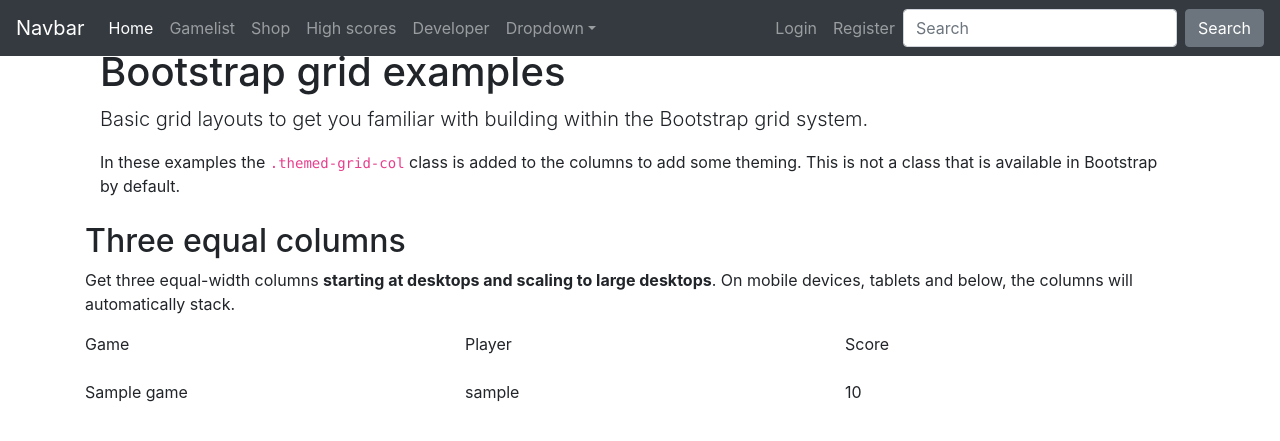
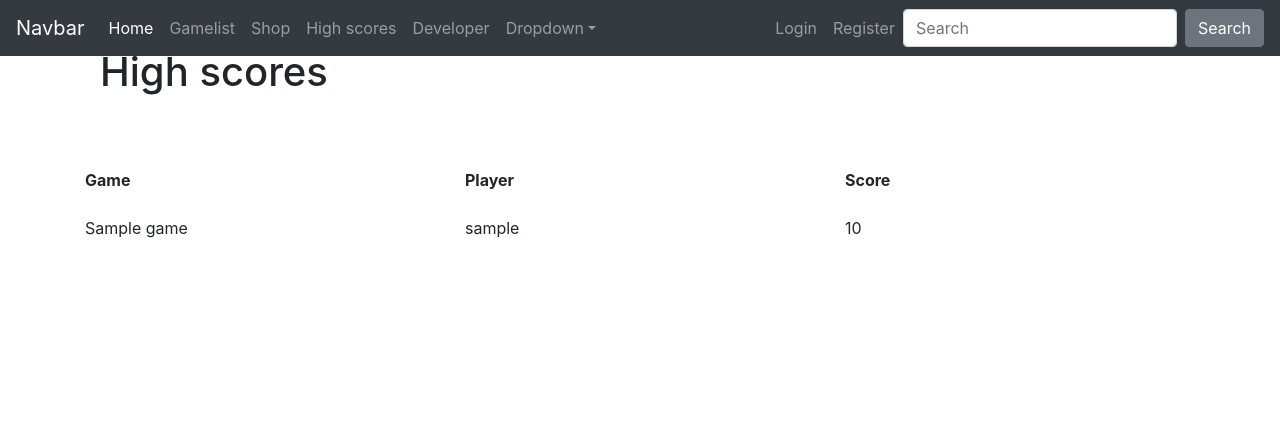
Before and after one commit to Koveror/WSD-project, a Django app: page /hello/highscores in a window 1280 px wide. Shown: the top 441 px of the page. Run offline with Django 3.2, Linux system fonts and the light colour scheme; tables that the repository leaves empty hold one stand-in row (values such as "Sample post"); some libraries are stand-ins or nearby versions.

Commit message:
refactored code, cleaned comments and extra templates

```diff
--- a/hello/templates/hello/highscores.html
+++ b/hello/templates/hello/highscores.html
@@ -39,133 +39,26 @@
       <div class="container">
         <br>
         <br>
-    <h1>Bootstrap grid examples</h1>
-    <p class="lead">Basic grid layouts to get you familiar with building within the Bootstrap grid system.</p>
-    <p>In these examples the <code>.themed-grid-col</code> class is added to the columns to add some theming. This is not a class that is available in Bootstrap by default.</p>
+    <h1>High scores</h1>
+    <br>
+    <br>
 
-    <!-- <h2 class="mt-4">Five grid tiers</h2>
-    <p>There are five tiers to the Bootstrap grid system, one for each range of devices we support. Each tier starts at a minimum viewport size and automatically applies to the larger devices unless overridden.</p>
-
+    </div>
+    <p></p>
     <div class="row mb-3">
-      <div class="col-4 themed-grid-col">.col-4</div>
-      <div class="col-4 themed-grid-col">.col-4</div>
-      <div class="col-4 themed-grid-col">.col-4</div>
-    </div>
-
-    <div class="row mb-3">
-      <div class="col-sm-4 themed-grid-col">.col-sm-4</div>
-      <div class="col-sm-4 themed-grid-col">.col-sm-4</div>
-      <div class="col-sm-4 themed-grid-col">.col-sm-4</div>
-    </div>
-
-    <div class="row mb-3">
-      <div class="col-md-4 themed-grid-col">.col-md-4</div>
-      <div class="col-md-4 themed-grid-col">.col-md-4</div>
-      <div class="col-md-4 themed-grid-col">.col-md-4</div>
-    </div>
-
-    <div class="row mb-3">
-      <div class="col-lg-4 themed-grid-col">.col-lg-4</div>
-      <div class="col-lg-4 themed-grid-col">.col-lg-4</div>
-      <div class="col-lg-4 themed-grid-col">.col-lg-4</div>
-    </div>
-
-    <div class="row mb-3">
-      <div class="col-xl-4 themed-grid-col">.col-xl-4</div>
-      <div class="col-xl-4 themed-grid-col">.col-xl-4</div>
-      <div class="col-xl-4 themed-grid-col">.col-xl-4</div>
-    </main><!-- /.container -->
-    </div>
-
-    <h2 class="mt-4">Three equal columns</h2>
-    <p>Get three equal-width columns <strong>starting at desktops and scaling to large desktops</strong>. On mobile devices, tablets and below, the columns will automatically stack.</p>
-    <div class="row mb-3">
-        <div class="col-md-4 themed-grid-col">Game</div>
-        <div class="col-md-4 themed-grid-col">Player</div>
-        <div class="col-md-4 themed-grid-col">Score</div>
+        <div class="col-md-4 themed-grid-col"><strong>Game</strong></div>
+        <div class="col-md-4 themed-grid-col"><strong>Player</strong></div>
+        <div class="col-md-4 themed-grid-col"><strong>Score</strong></div>
         <br>
         <br>
 
-      {% regroup object_list by gameid as gamescorelist %}
-      {% for gamescore in gamescorelist %}
-      {% for score in gamescore.list %}
-      <div class="col-md-4 themed-grid-col">{{score.gameid}}</div>
+      {% for score in object_list %}
+      <div class="col-md-4 themed-grid-col"> {{score.gameid}}</div>
       <div class="col-md-4 themed-grid-col">{{score.userid}}</div>
       <div class="col-md-4 themed-grid-col">{{score.score}}</div>
-      {% endfor %}
+
       {% endfor %}
     </div>
-
-    <!-- <h2 class="mt-4">Three unequal columns</h2>
-    <p>Get three columns <strong>starting at desktops and scaling to large desktops</strong> of various widths. Remember, grid columns should add up to twelve for a single horizontal block. More than that, and columns start stacking no matter the viewport.</p>
-    <div class="row mb-3">
-      <div class="col-md-3 themed-grid-col">.col-md-3</div>
-      <div class="col-md-6 themed-grid-col">.col-md-6</div>
-      <div class="col-md-3 themed-grid-col">.col-md-3</div>
-    </div>
-
-    <h2 class="mt-4">Two columns</h2>
-    <p>Get two columns <strong>starting at desktops and scaling to large desktops</strong>.</p>
-    <div class="row mb-3">
-      <div class="col-md-8 themed-grid-col">.col-md-8</div>
-      <div class="col-md-4 themed-grid-col">.col-md-4</div>
-    </div>
-
-    <h2 class="mt-4">Full width, single column</h2>
-    <p class="text-warning">
-      No grid classes are necessary for full-width elements.
-    </p>
-
-    <hr class="my-4">
-
-    <h2 class="mt-4">Two columns with two nested columns</h2>
-    <p>Per the documentation, nesting is easy—just put a row of columns within an existing column. This gives you two columns <strong>starting at desktops and scaling to large desktops</strong>, with another two (equal widths) within the larger column.</p>
-    <p>At mobile device sizes, tablets and down, these columns and their nested columns will stack.</p>
-    <div class="row mb-3">
-      <div class="col-md-8 themed-grid-col">
-        <div class="pb-3">
-          .col-md-8
-        </div>
-        <div class="row">
-          <div class="col-md-6 themed-grid-col">.col-md-6</div>
-          <div class="col-md-6 themed-grid-col">.col-md-6</div>
-        </div>
-      </div>
-      <div class="col-md-4 themed-grid-col">.col-md-4</div>
-    </div>
-
-    <hr class="my-4">
-
-    <h2 class="mt-4">Mixed: mobile and desktop</h2>
-    <p>The Bootstrap v4 grid system has five tiers of classes: xs (extra small), sm (small), md (medium), lg (large), and xl (extra large). You can use nearly any combination of these classes to create more dynamic and flexible layouts.</p>
-    <p>Each tier of classes scales up, meaning if you plan on setting the same widths for xs and sm, you only need to specify xs.</p>
-    <div class="row mb-3">
-      <div class="col-12 col-md-8 themed-grid-col">.col-12 .col-md-8</div>
-      <div class="col-6 col-md-4 themed-grid-col">.col-6 .col-md-4</div>
-    </div>
-    <div class="row mb-3">
-      <div class="col-6 col-md-4 themed-grid-col">.col-6 .col-md-4</div>
-      <div class="col-6 col-md-4 themed-grid-col">.col-6 .col-md-4</div>
-      <div class="col-6 col-md-4 themed-grid-col">.col-6 .col-md-4</div>
-    </div>
-    <div class="row mb-3">
-      <div class="col-6 themed-grid-col">.col-6</div>
-      <div class="col-6 themed-grid-col">.col-6</div>
-    </div>
-
-    <hr class="my-4">
-
-    <h2 class="mt-4">Mixed: mobile, tablet, and desktop</h2>
-    <div class="row mb-3">
-      <div class="col-12 col-sm-6 col-lg-8 themed-grid-col">.col-12 .col-sm-6 .col-lg-8</div>
-      <div class="col-6 col-lg-4 themed-grid-col">.col-6 .col-lg-4</div>
-    </div>
-    <div class="row mb-3">
-      <div class="col-6 col-sm-4 themed-grid-col">.col-6 .col-sm-4</div>
-      <div class="col-6 col-sm-4 themed-grid-col">.col-6 .col-sm-4</div>
-      <div class="col-6 col-sm-4 themed-grid-col">.col-6 .col-sm-4</div>
-    </div>-->
-
   </div> <!-- /container -->
     </main><!-- /.container -->
 
```
